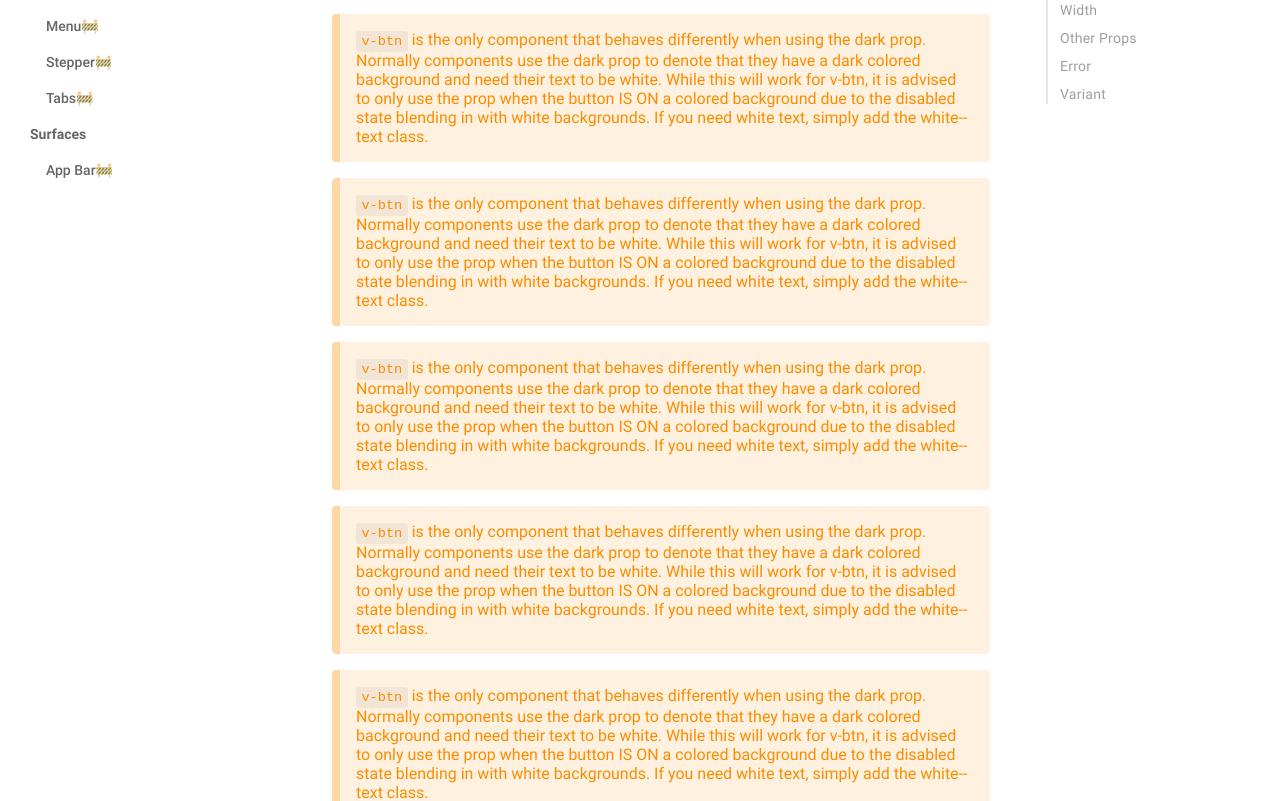
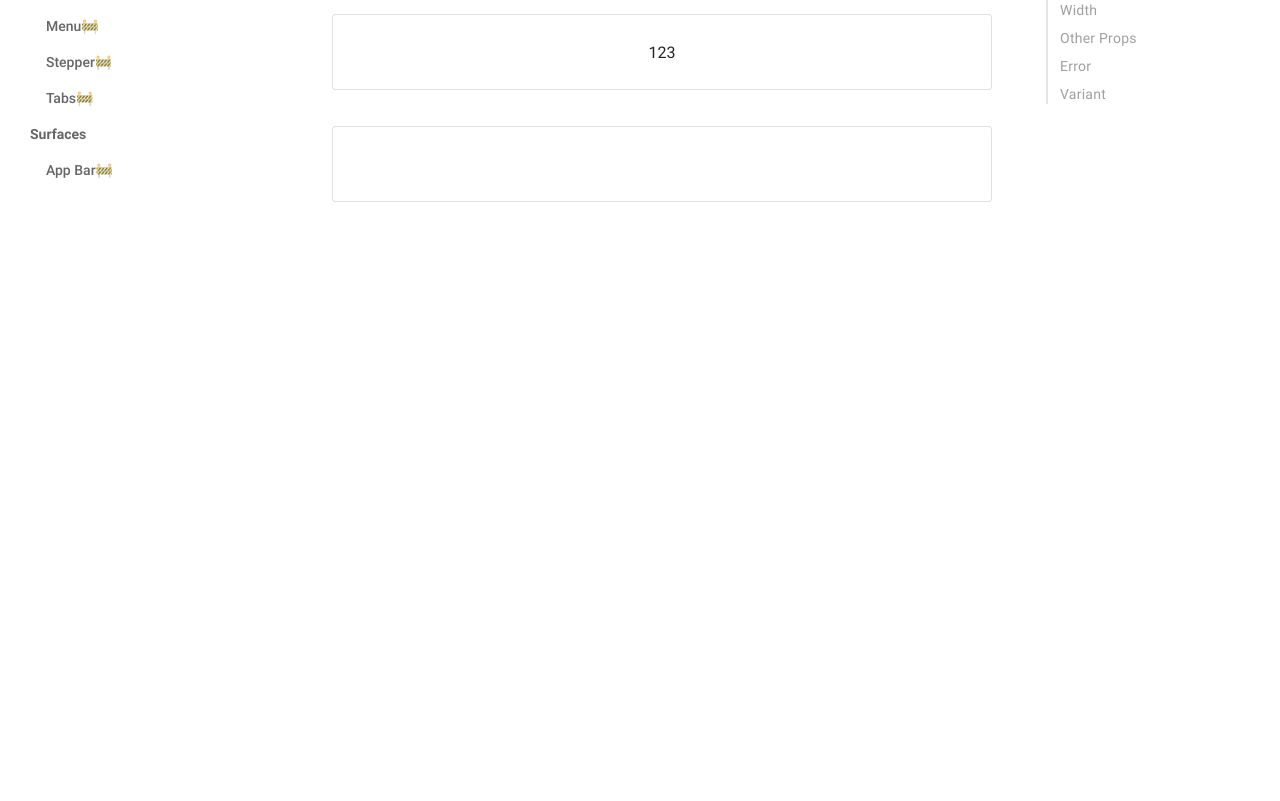
Before and after one commit to KyLoc20/Ruetify-UI, a Next.js app: page / in a window 1280 px wide. Shown: the part 604-1405 px from the top of the page. After the commit the page ends 874 px from the top, so only its background shows below. Built offline with nearby package versions, Linux system fonts and the light colour scheme.

Commit message:
layout [GroupBox]

```diff
--- a/pages/index.jsx
+++ b/pages/index.jsx
@@ -1,5 +1,6 @@
 import App from "../components/App";
 import Typography from "../ui/Typography/Typography";
+import { GroupRow,GroupBox } from "../ui/layout/Group";
 export default function Home() {
   return (
     <App>
@@ -25,49 +26,8 @@ export default function Home() {
         backgrounds. If you need white text, simply add the white--text class.
       </Typography>
 
-      <Typography type="quote">
-        <code>v-btn</code> is the only component that behaves differently when using the dark
-        prop. Normally components use the dark prop to denote that they have a
-        dark colored background and need their text to be white. While this will
-        work for v-btn, it is advised to only use the prop when the button IS ON
-        a colored background due to the disabled state blending in with white
-        backgrounds. If you need white text, simply add the white--text class.
-      </Typography>      <Typography type="quote">
-        <code>v-btn</code> is the only component that behaves differently when using the dark
-        prop. Normally components use the dark prop to denote that they have a
-        dark colored background and need their text to be white. While this will
-        work for v-btn, it is advised to only use the prop when the button IS ON
-        a colored background due to the disabled state blending in with white
-        backgrounds. If you need white text, simply add the white--text class.
-      </Typography>      <Typography type="quote">
-        <code>v-btn</code> is the only component that behaves differently when using the dark
-        prop. Normally components use the dark prop to denote that they have a
-        dark colored background and need their text to be white. While this will
-        work for v-btn, it is advised to only use the prop when the button IS ON
-        a colored background due to the disabled state blending in with white
-        backgrounds. If you need white text, simply add the white--text class.
-      </Typography>      <Typography type="quote">
-        <code>v-btn</code> is the only component that behaves differently when using the dark
-        prop. Normally components use the dark prop to denote that they have a
-        dark colored background and need their text to be white. While this will
-        work for v-btn, it is advised to only use the prop when the button IS ON
-        a colored background due to the disabled state blending in with white
-        backgrounds. If you need white text, simply add the white--text class.
-      </Typography>      <Typography type="quote">
-        <code>v-btn</code> is the only component that behaves differently when using the dark
-        prop. Normally components use the dark prop to denote that they have a
-        dark colored background and need their text to be white. While this will
-        work for v-btn, it is advised to only use the prop when the button IS ON
-        a colored background due to the disabled state blending in with white
-        backgrounds. If you need white text, simply add the white--text class.
-      </Typography>      <Typography type="quote">
-        <code>v-btn</code> is the only component that behaves differently when using the dark
-        prop. Normally components use the dark prop to denote that they have a
-        dark colored background and need their text to be white. While this will
-        work for v-btn, it is advised to only use the prop when the button IS ON
-        a colored background due to the disabled state blending in with white
-        backgrounds. If you need white text, simply add the white--text class.
-      </Typography>
+      <GroupBox>123</GroupBox>
+      <GroupBox></GroupBox>
     </App>
   );
 }
--- /dev/null
+++ b/ui/layout/Group.jsx
@@ -0,0 +1,97 @@
+import * as React from "react";
+import styled from "@emotion/styled";
+import PropTypes from "prop-types";
+import clsx from "clsx";
+const Group = styled("section")`
+  display: flex;
+  position: relative;
+  & > *,
+  & > button {
+    margin: 8px;
+  }
+`;
+const GroupBoxContainer = styled(Group)`
+  width: 100%;
+  min-height: 74px;
+  margin-bottom: 36px;
+  background: #fff;
+  border-radius: 4px;
+  border: thin solid rgba(0, 0, 0, 0.12);
+  color: rgba(0, 0, 0, 0.87);
+`;
+const MapJC = {
+  start: "flex-start",
+  end: "flex-end",
+  center: "center",
+  between: "space-between",
+  around: "space-around",
+};
+const MapAI = {
+  start: "flex-start",
+  end: "flex-end",
+  center: "center",
+  baseline: "baseline",
+  stretch: "stretch",
+};
+
+const FlexProps = {
+  justifyContent: PropTypes.oneOf([
+    "start",
+    "end",
+    "center",
+    "between",
+    "around",
+  ]),
+  alignItems: PropTypes.oneOf([
+    "start",
+    "end",
+    "center",
+    "baseline",
+    "stretch",
+  ]),
+};
+const FlexDefaultProps = {
+  justifyContent: "center",
+  alignItems: "center",
+};
+const computedJustifyContent = (jc) => {
+  return MapJC[jc] || "center";
+};
+const computedAlignItems = (ai) => {
+  return MapAI[ai] || "center";
+};
+function GroupBox(props) {
+  return (
+    <GroupBoxContainer
+      className={clsx("group-box", props.block && "block")}
+      style={{
+        flexDirection: props.block ? "column" : "row",
+        justifyContent: computedJustifyContent(props.justifyContent),
+        alignItems: computedAlignItems(props.alignItems),
+      }}
+    >{props.children}</GroupBoxContainer>
+  );
+}
+GroupBox.propTypes = {
+  block: PropTypes.bool, //to place elements vertically in rows
+  ...FlexProps,
+};
+GroupBox.defaultProps = {
+  block: false,
+  ...FlexDefaultProps,
+};
+const GroupRowContainer = styled(Group)`
+  flex-direction: row;
+`;
+function GroupRow(props) {
+  return (
+    <GroupRowContainer
+      className="group-row"
+      style={{
+        justifyContent: computedJustifyContent(props.justifyContent),
+        alignItems: computedAlignItems(props.alignItems),
+      }}
+    >{props.children}</GroupRowContainer>
+  );
+}
+export { GroupBox, GroupRow };
```
